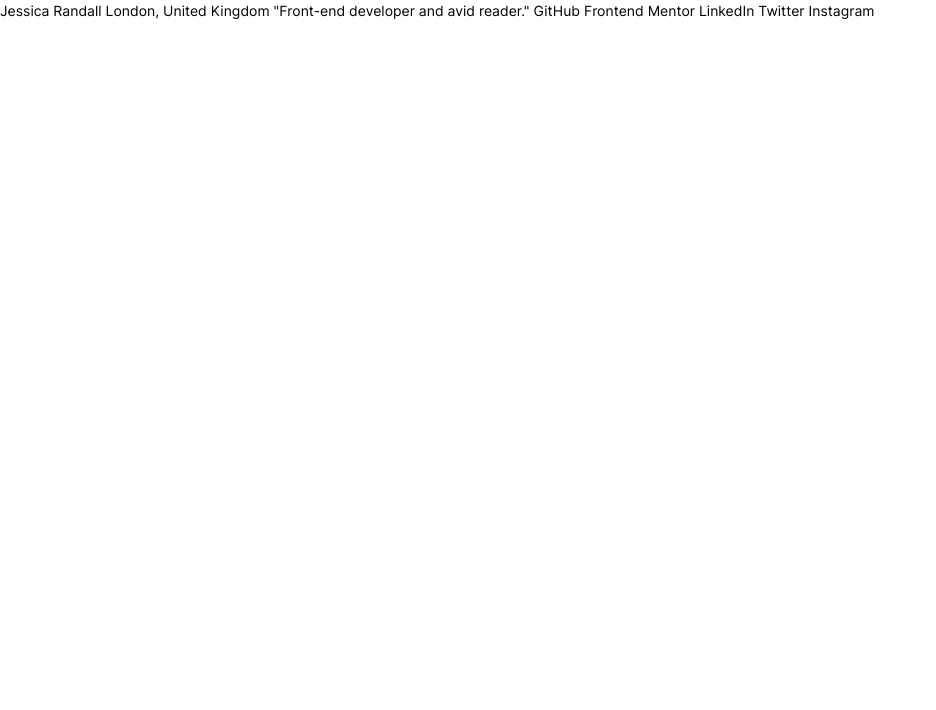
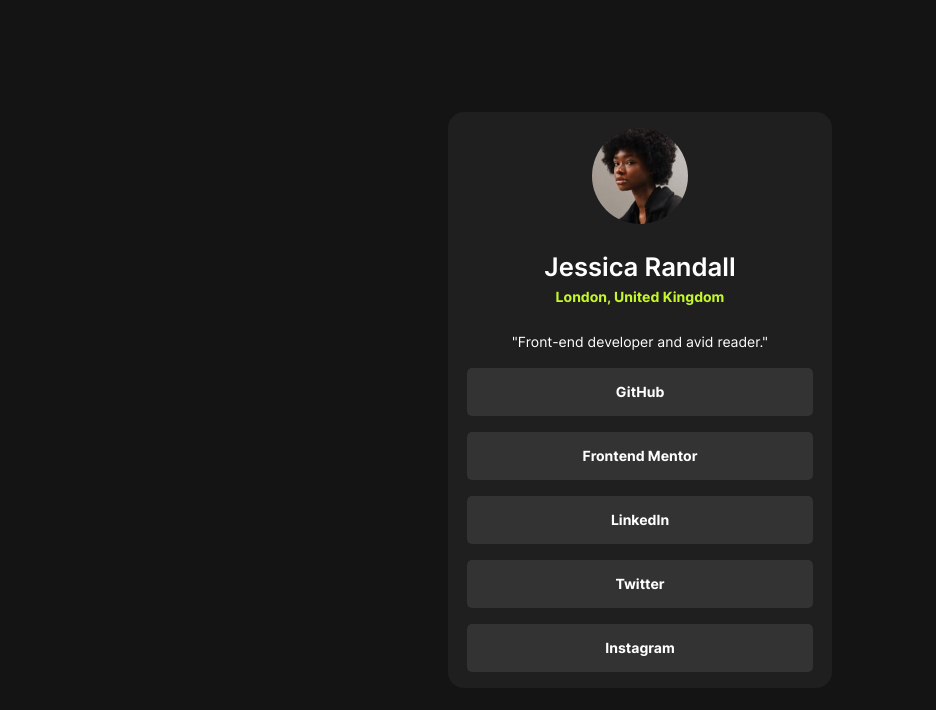
Before and after one commit to anderjackie/social-links-profile, a plain HTML site: page index.html in a window 1280 px wide. Shown: the whole page, without its empty margins (0-936 px from the left). Drawn offline with Linux system fonts and the light colour scheme.

Commit message:
fm/social-links-profile: Getting everything together lefting just some details.

```diff
--- a/index.html
+++ b/index.html
@@ -13,15 +13,25 @@
 </head>
 
 <body>
-  Jessica Randall
-  London, United Kingdom
-  "Front-end developer and avid reader."
-
-  GitHub
-  Frontend Mentor
-  LinkedIn
-  Twitter
-  Instagram
+  <main>
+    <div class="avatar-container">
+      <div class="info">
+        <img src="./assets/images/avatar-jessica.jpeg" alt="avatar photo">
+        <div class="data">
+          <p class="name">Jessica Randall</p>
+          <p class="location">London, United Kingdom</p>
+        </div>
+      </div>
+      <p>"Front-end developer and avid reader."</p>
+    </div>
+    <div class="link-container">
+      <a>GitHub</a>
+      <a>Frontend Mentor</a>
+      <a>LinkedIn</a>
+      <a>Twitter</a>
+      <a>Instagram</a>
+    </div>
+  </main>
 </body>
 
 </html>
--- a/style.css
+++ b/style.css
@@ -4,7 +4,7 @@
 }
 
 :root {
-  --green: hsl(75, 94%, 57%);
+  --lime-green: hsl(75, 94%, 57%);
   --white: hsl(0, 0%, 100%);
   --grey: hsl(0, 0%, 20%);
   --dark-grey: hsl(0, 0%, 12%);
@@ -16,5 +16,89 @@
 
 body {
   font-family: Inter;
-  font-size: 14px;
+  font-size: .875rem;
+  background-color: var(--darker-grey);
+  color: var(--white);
+  display: flex;
+  justify-content: center;
+  align-items: center;
+  width: 100%;
+  min-height: 100vh;
 }
+
+main {
+  background-color: var(--dark-grey);
+  margin: 0 auto;
+  width: 80%;
+  max-width: 24rem;
+  min-height: 36rem;
+  max-height: 36rem;
+  display: flex;
+  flex-direction: column;
+  align-items: center;
+  justify-content: space-evenly;
+  border-radius: 1rem;
+}
+
+.avatar-container {
+  display: flex;
+  flex-direction: column;
+  align-items: center;
+  gap: 1.5rem;
+}
+
+.info {
+  display: flex;
+  flex-direction: column;
+  align-items: center;
+  justify-content: space-between;
+  gap: 1.5rem;
+}
+
+.info > img {
+  object-fit: contain;
+  border-radius: 50%;
+  width: 96px;
+  height: 96px;
+}
+
+.data {
+  display: flex;
+  flex-direction: column;
+  align-items: center;
+}
+
+.name {
+  font-size: 1.6rem;
+  font-weight: var(--semibold);
+}
+
+.location {
+  font-weight: var(--bold);
+  color: var(--lime-green);
+}
+
+.link-container {
+  width: 90%;
+  display: flex;
+  flex-direction: column;
+  align-items: center;
+  justify-content: space-between;
+  gap: 1rem;
+}
+
+.link-container > a {
+  background-color: var(--grey);
+  height: 3rem;
+  line-height: 3rem;
+  width: 100%;
+  text-align: center;
+  vertical-align: middle;
+  border-radius: 5px;
+  font-weight: var(--bold);
+}
+
+.link-container > a:hover {
+  background-color: var(--lime-green);
+  color: var(--dark-grey);
+}
```
